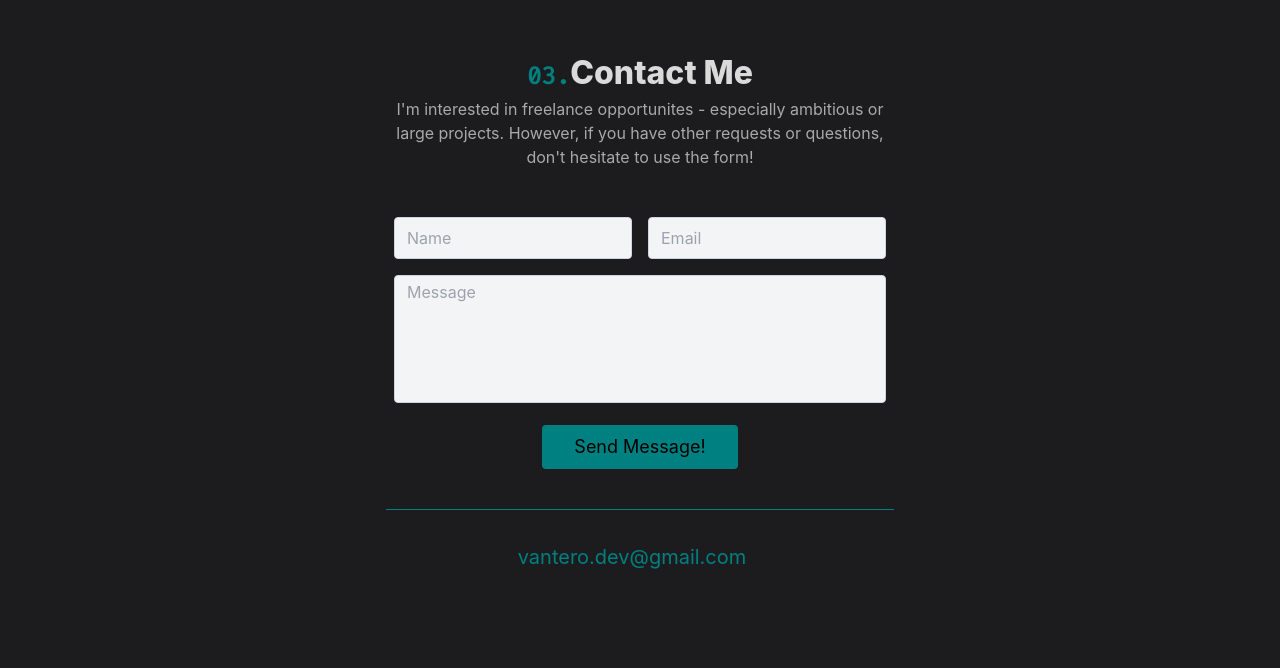
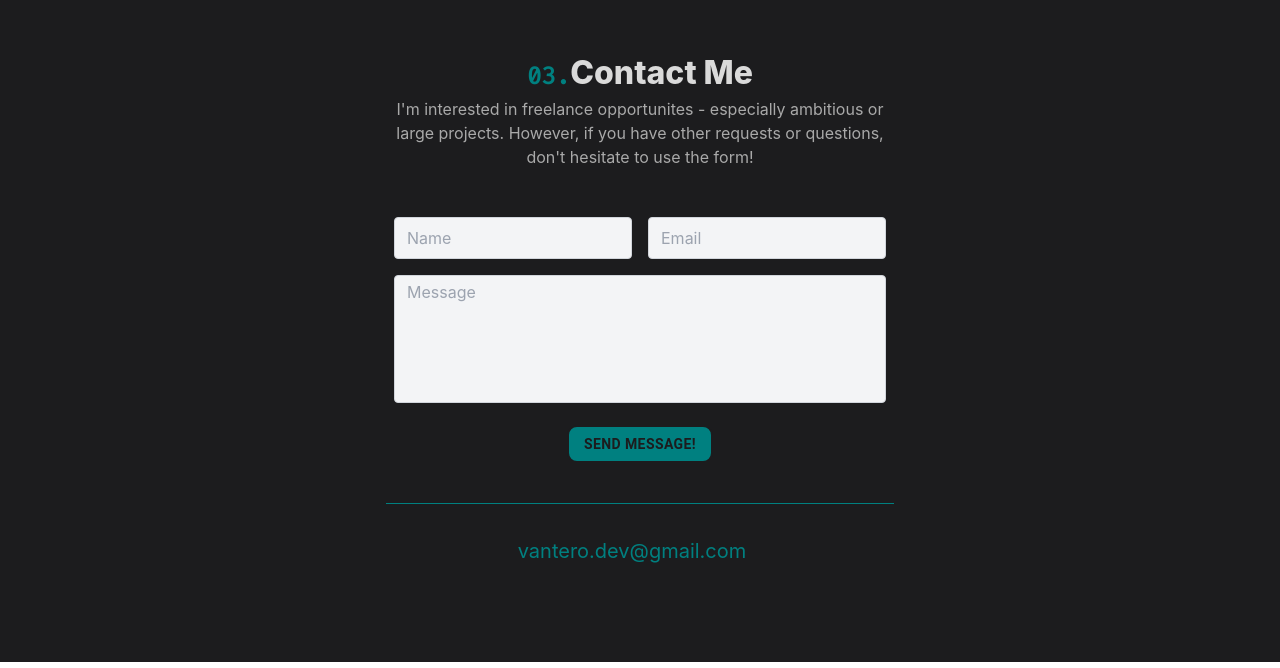
Before and after one commit to Vantero9973/portfolio, a React (Create React App) app: page / in a window 1280 px wide. Shown: the part 3115-3783 px from the top of the page. Built offline with nearby package versions, Linux system fonts and the light colour scheme.

Commit message:
Design changes

```diff
--- a/src/App.css
+++ b/src/App.css
@@ -29,7 +29,7 @@ html {
     justify-content: center;
     padding-top: 250px;
     height: 75vh;
-    margin-left: 10%;
+    margin-left: 12%;
   }
 }
 
--- a/src/Contact.js
+++ b/src/Contact.js
@@ -1,4 +1,5 @@
 import "tailwindcss/tailwind.css";
+import Button from "@mui/material/Button";
 
 export default function Contact() {
   return (
@@ -72,15 +73,23 @@ export default function Contact() {
                   ></textarea>
                 </div>
               </div>
-              <div className="p-2 w-full">
-                <button
-                  className="flex mx-auto text-black bg-teal-500 border-0 py-2 px-8 focus:outline-none hover:bg-teal-600 rounded text-lg"
+              <div
+                className="p-2 w-full"
+                style={{ display: "flex", justifyContent: "center" }}
+              >
+                <Button
+                  variant="outlined"
                   style={{
+                    color: "#1c1c1e",
+                    borderColor: "#2c2c2e",
+                    fontWeight: "bold",
+                    border: "2px solid",
                     background: "teal",
+                    borderRadius: "10px",
                   }}
                 >
                   Send Message!
-                </button>
+                </Button>
               </div>
               <div
                 className="p-2 w-full pt-8 mt-8 border-t border-teal-200 text-center"
```
